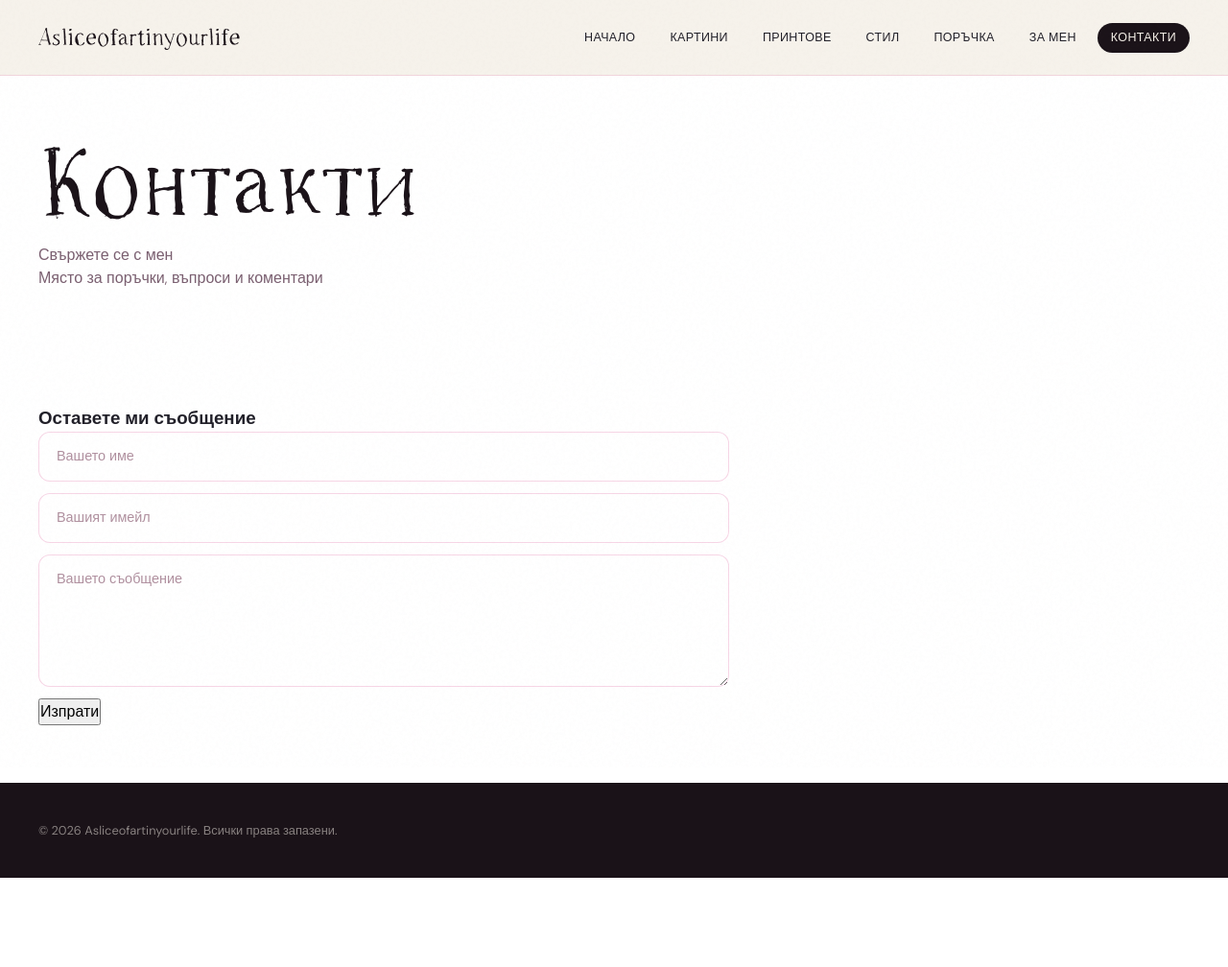
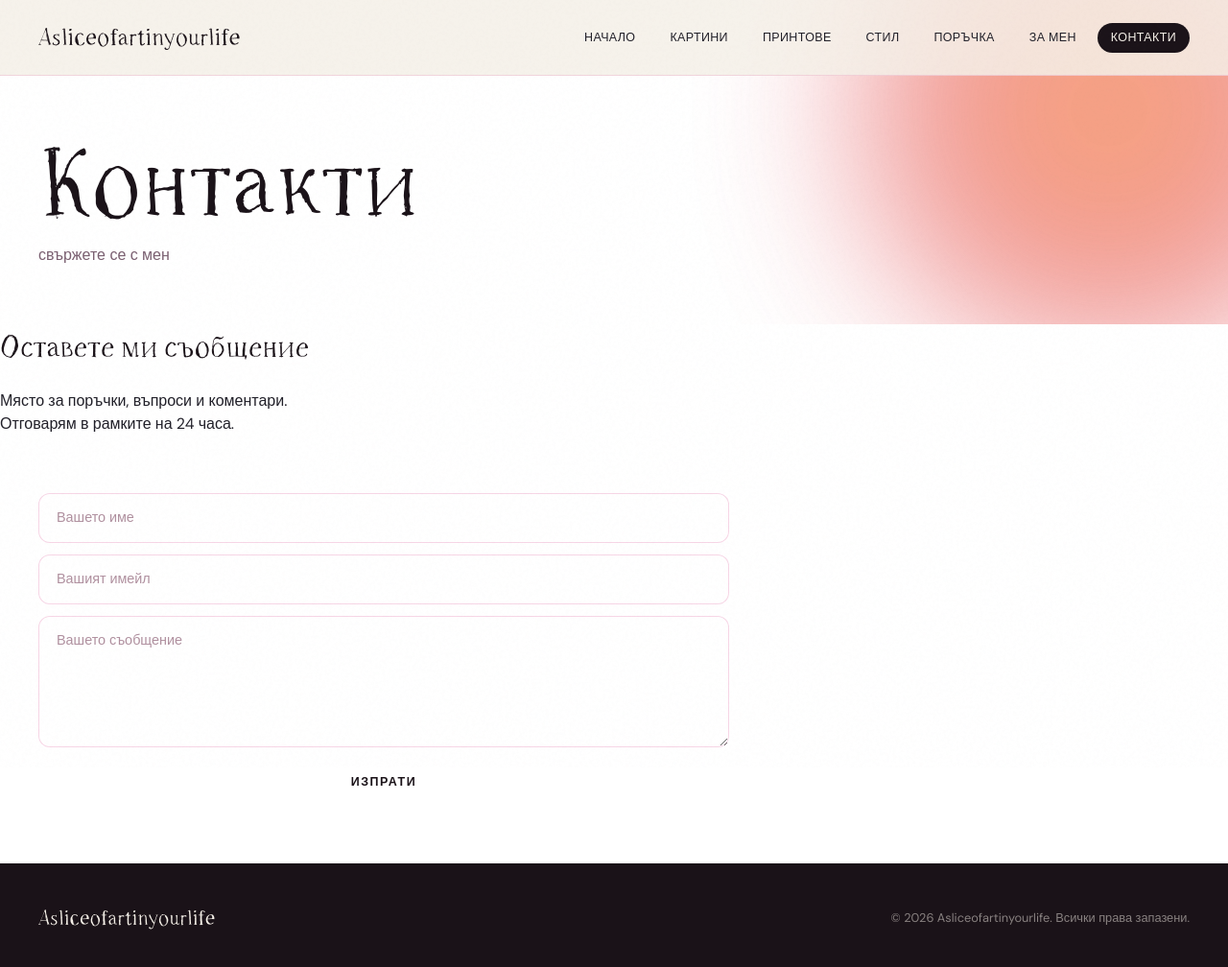
Before and after one commit to CSinemM/A-slice-of-art-in-your-life, a plain HTML site: page contact.html in a window 1280 px wide. Shown: the whole page at 96% size. Before the commit the page ends 915 px from the top, so only its background shows below. Drawn offline with Linux system fonts and the light colour scheme.

Commit message:
Update contact.html

```diff
--- a/contact.html
+++ b/contact.html
@@ -2,14 +2,15 @@
 <html lang="bg">
 <head>
     <meta charset="UTF-8">
+    <meta name="viewport" content="width=device-width, initial-scale=1.0">
     <title>Контакти - Asliceofartinyourlife</title>
     <link rel="stylesheet" href="css/reset.css">
     <link rel="stylesheet" href="css/style.css">
 </head>
 <body>
+
 <header>
     <h1>Asliceofartinyourlife</h1>
-
     <nav>
         <a href="index.html">Начало</a>
         <a href="gallery.html">Картини</a>
@@ -20,26 +21,35 @@
         <a href="contact.html" class="active">Контакти</a>
     </nav>
 </header>
+
 <section class="page-title">
+    <div class="blob blob-1"></div>
+    <div class="blob blob-2"></div>
+    <div class="page-title-inner">
         <h2>Контакти</h2>
-        <p>Свържете се с мен</p>
-        <p>Място за поръчки, въпроси и коментари</p>
+        <p>свържете се с мен</p>
+    </div>
 </section>
-    <section class="contact">
+
+<section class="order-section">
+    <div class="order-info">
         <h3>Оставете ми съобщение</h3>
+        <p>Място за поръчки, въпроси и коментари.<br>Отговарям в рамките на 24 часа.</p>
+    </div>
+    <div class="order-form">
         <form action="https://formspree.io/f/xpqwvlez" method="POST">
+            <input type="text" name="name" placeholder="Вашето име" required>
+            <input type="email" name="email" placeholder="Вашият имейл" required>
+            <textarea name="message" rows="5" placeholder="Вашето съобщение" required></textarea>
+            <button type="submit" class="btn-submit">Изпрати</button>
+        </form>
+    </div>
+</section>
 
-        <input type="text" name="name" placeholder="Вашето име" required>
-
-        <input type="email" name="email" placeholder="Вашият имейл" required>
-
-        <textarea name="message" rows="5" placeholder="Вашето съобщение" required></textarea>
-
-        <button type="submit" class="btn">Изпрати</button>
-
-    </form>
-    </section>
 <footer>
+    <span class="footer-logo">Asliceofartinyourlife</span>
     <p>&copy; 2026 Asliceofartinyourlife. Всички права запазени.</p>
 </footer>
+
 </body>
+</html>
```
Lines whose indentation alone changed are shown as unchanged.
